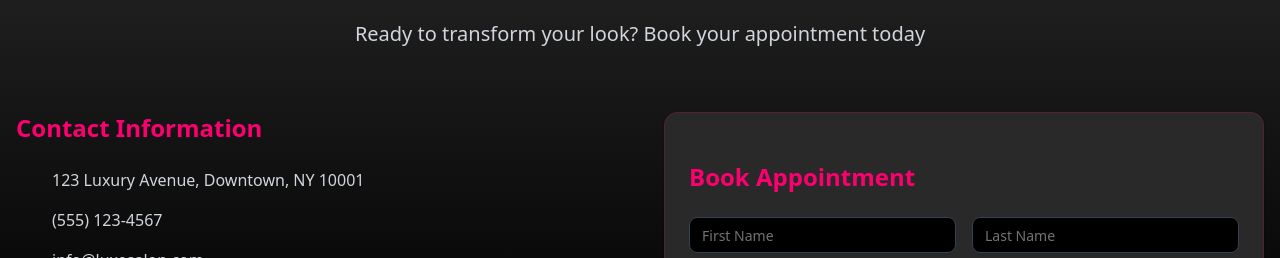
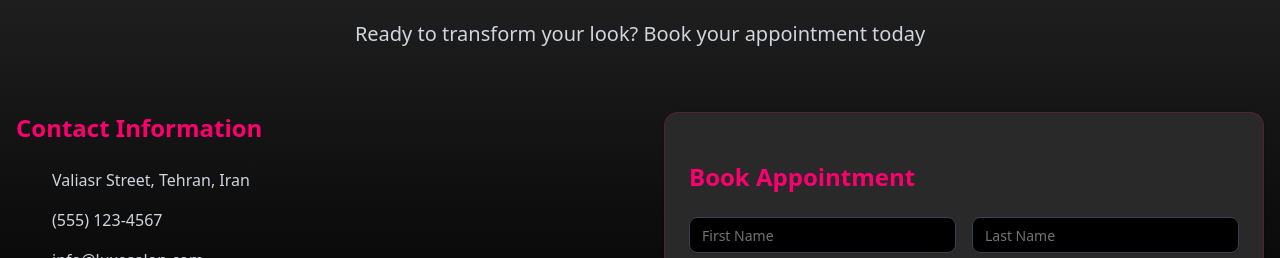
Before and after one commit to AliZok/women-salon, a Next.js app: page / in a window 1280 px wide. Shown: the part 4770-5028 px from the top of the page. Built offline with nearby package versions, Linux system fonts and the light colour scheme; some icons are missing.

Commit message:
send location

```diff
--- a/app/page.tsx
+++ b/app/page.tsx
@@ -424,7 +424,14 @@ export default function HairSalonPage() {
                 <div className="flex items-center space-x-3">
                   {/* Replace <MapPinIcon className="h-6 w-6 text-[#fc006f]" /> with <Location size="24" color="#a80049" /> */}
                   <Location size="24" color="#a80049" />
-                  <span className="text-gray-300">123 Luxury Avenue, Downtown, NY 10001</span>
+                  <a
+                    href="https://maps.google.com/?q=Valiasr+Street,+Tehran,+Iran"
+                    target="_blank"
+                    rel="noopener noreferrer"
+                    className="text-gray-300 hover:text-[#fc006f] transition-colors cursor-pointer"
+                  >
+                    Valiasr Street, Tehran, Iran
+                  </a>
                 </div>
                 <div className="flex items-center space-x-3">
                   {/* Replace <PhoneIcon className="h-6 w-6 text-[#fc006f]" /> with <Call size="24" color="#a80049" /> */}
```
